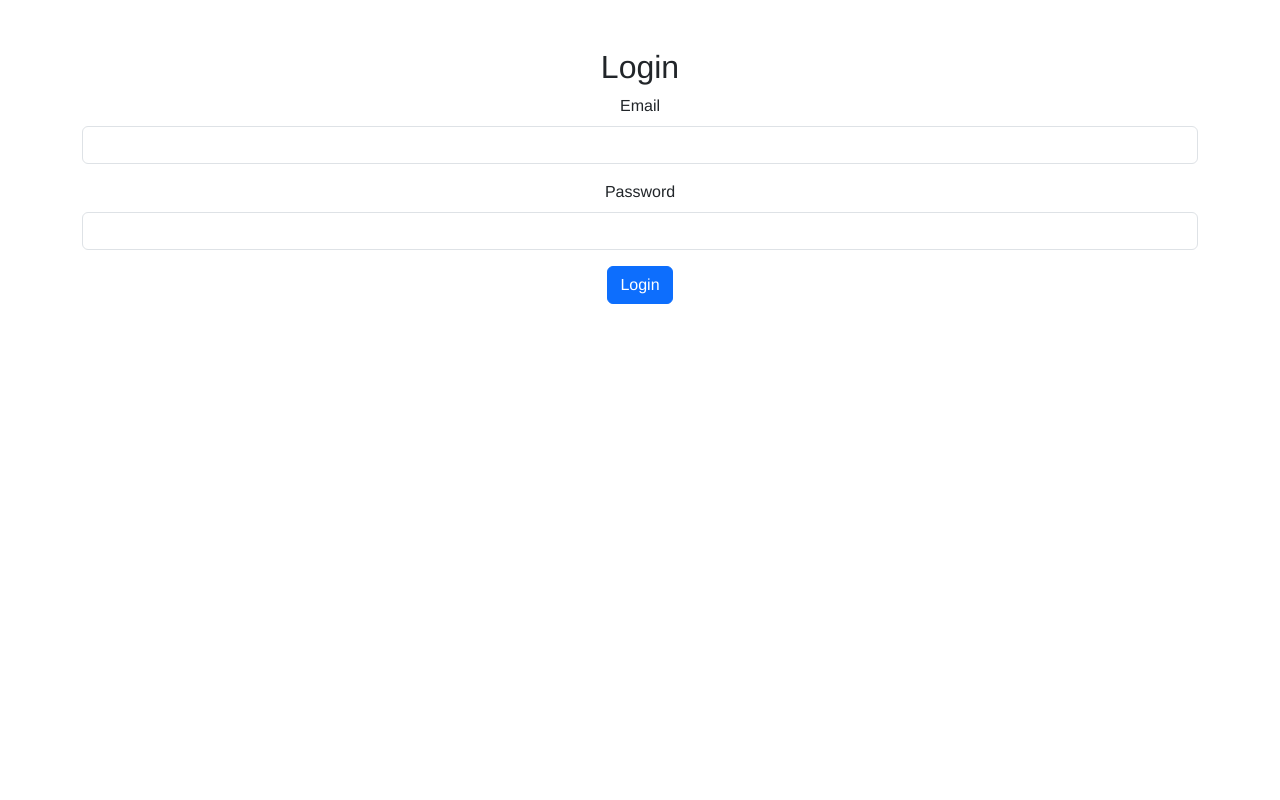
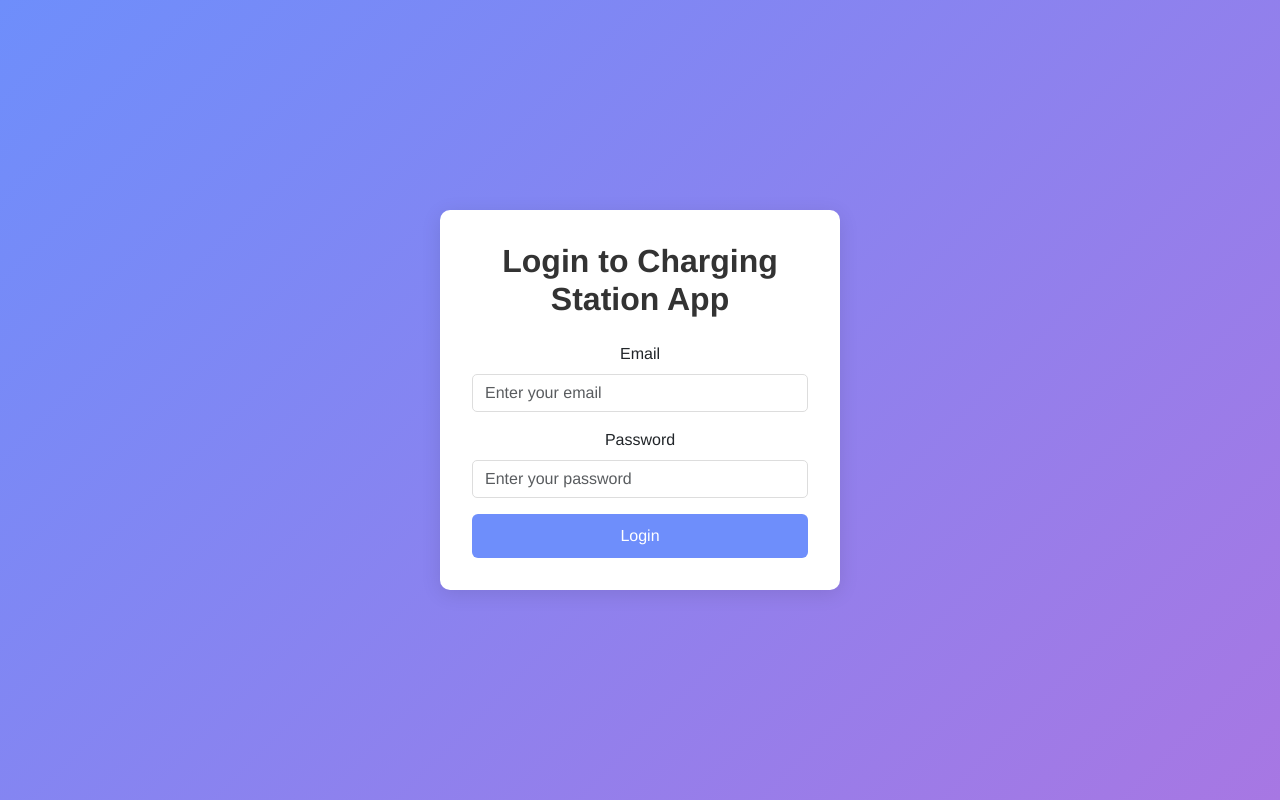
Before and after one commit to kivishdev/charging-station-app, a Vue app in the folder frontend/front/: page / in a window 1280 px wide. Built offline with nearby package versions, Linux system fonts and the light colour scheme.

Commit message:
Updated frontend files looks

```diff
--- a/frontend/front/src/views/ChargersView.vue
+++ b/frontend/front/src/views/ChargersView.vue
@@ -1,8 +1,19 @@
 <template>
-  <div class="container mt-5">
-    <h2>Charging Stations</h2>
-    <button class="btn btn-danger mb-3" @click="logout">Logout</button>
-    <table class="table table-bordered">
+  <div class="chargers-container">
+    <!-- Header -->
+    <header class="header-bar">
+      <h2>Charging Stations</h2>
+      <button class="btn btn-danger logout-btn" @click="logout">Logout</button>
+    </header>
+
+    <!-- Loading Spinner -->
+    <div v-if="loading" class="loading-spinner">
+      <div class="spinner"></div>
+      <p>Loading stations...</p>
+    </div>
+
+    <!-- Stations Table -->
+    <table v-else class="table table-bordered chargers-table">
       <thead>
         <tr>
           <th>Name</th>
@@ -34,6 +45,7 @@ export default {
   data() {
     return {
       stations: [],
+      loading: false,
     };
   },
   async created() {
@@ -45,6 +57,7 @@ export default {
   },
   methods: {
     async fetchStations() {
+      this.loading = true;
       try {
         const response = await axios.get('http://localhost:5000/api/stations', {
           headers: {
@@ -53,9 +66,11 @@ export default {
         });
         this.stations = response.data;
       } catch (error) {
-        console.error('Error fetching stations:', error); // Add this to use the error variable
+        console.error('Error fetching stations:', error);
         toast.error('Failed to fetch stations');
         this.$router.push('/');
+      } finally {
+        this.loading = false;
       }
     },
     logout() {
@@ -65,3 +80,90 @@ export default {
   },
 };
 </script>
+
+<style scoped>
+.chargers-container {
+  min-height: 100vh;
+  background: linear-gradient(135deg, #f5f7fa, #c3cfe2);
+  padding: 20px;
+}
+
+.header-bar {
+  display: flex;
+  justify-content: space-between;
+  align-items: center;
+  background: #6e8efb;
+  color: white;
+  padding: 15px 30px;
+  border-radius: 5px;
+  margin-bottom: 20px;
+  box-shadow: 0 2px 10px rgba(0, 0, 0, 0.1);
+}
+
+h2 {
+  margin: 0;
+  font-size: 1.5rem;
+  font-weight: 600;
+}
+
+.logout-btn {
+  background: #dc3545;
+  border: none;
+  padding: 8px 20px;
+  font-weight: 500;
+  transition: background 0.3s;
+}
+
+.logout-btn:hover {
+  background: #c82333;
+}
+
+.loading-spinner {
+  display: flex;
+  flex-direction: column;
+  align-items: center;
+  justify-content: center;
+  height: 50vh;
+  color: #333;
+}
+
+.spinner {
+  width: 40px;
+  height: 40px;
+  border: 4px solid #ddd;
+  border-top: 4px solid #6e8efb;
+  border-radius: 50%;
+  animation: spin 1s linear infinite;
+}
+
+@keyframes spin {
+  0% { transform: rotate(0deg); }
+  100% { transform: rotate(360deg); }
+}
+
+.chargers-table {
+  background: white;
+  border-radius: 5px;
+  box-shadow: 0 2px 10px rgba(0, 0, 0, 0.1);
+}
+
+.chargers-table th {
+  background: #f8f9fa;
+  color: #333;
+  font-weight: 600;
+}
+
+.chargers-table tbody tr:nth-child(even) {
+  background: #f9f9f9;
+}
+
+.chargers-table tbody tr:hover {
+  background: #e9ecef;
+  cursor: pointer;
+}
+
+.chargers-table td, .chargers-table th {
+  padding: 12px;
+  text-align: center;
+}
+</style>
--- a/frontend/front/src/views/LoginView.vue
+++ b/frontend/front/src/views/LoginView.vue
@@ -1,17 +1,19 @@
 <template>
-  <div class="container mt-5">
-    <h2>Login</h2>
+  <div class="login-container">
+    <div class="login-card">
+      <h2 class="text-center mb-4">Login to Charging Station App</h2>
       <form @submit.prevent="handleLogin">
         <div class="mb-3">
           <label for="email" class="form-label">Email</label>
-        <input v-model="email" type="email" class="form-control" id="email" required />
+          <input v-model="email" type="email" class="form-control" id="email" placeholder="Enter your email" required />
         </div>
         <div class="mb-3">
           <label for="password" class="form-label">Password</label>
-        <input v-model="password" type="password" class="form-control" id="password" required />
+          <input v-model="password" type="password" class="form-control" id="password" placeholder="Enter your password" required />
         </div>
-      <button type="submit" class="btn btn-primary">Login</button>
+        <button type="submit" class="btn btn-primary w-100 login-btn">Login</button>
       </form>
+    </div>
   </div>
 </template>
 
@@ -38,10 +40,58 @@ export default {
         toast.success('Login successful!');
         this.$router.push('/chargers');
       } catch (error) {
-        console.error('Login error:', error.response || error); // Add this
+        console.error('Login error:', error.response || error);
         toast.error(error.response?.data?.message || 'Login failed');
       }
     },
   },
 };
 </script>
+
+<style scoped>
+.login-container {
+  min-height: 100vh;
+  display: flex;
+  justify-content: center;
+  align-items: center;
+  background: linear-gradient(135deg, #6e8efb, #a777e3);
+  padding: 20px;
+}
+
+.login-card {
+  background: white;
+  padding: 2rem;
+  border-radius: 10px;
+  box-shadow: 0 4px 20px rgba(0, 0, 0, 0.1);
+  width: 100%;
+  max-width: 400px;
+}
+
+h2 {
+  color: #333;
+  font-weight: 600;
+}
+
+.form-control {
+  border-radius: 5px;
+  border: 1px solid #ddd;
+  transition: border-color 0.3s;
+}
+
+.form-control:focus {
+  border-color: #6e8efb;
+  box-shadow: 0 0 5px rgba(110, 142, 251, 0.3);
+}
+
+.login-btn {
+  background: #6e8efb;
+  border: none;
+  padding: 10px;
+  font-weight: 500;
+  transition: background 0.3s;
+}
+
+.login-btn:hover {
+  background: #5a75d9;
+}
+</style>
```
Also changed, not shown: 1 other file (tests, documents, lock files or other folders). Lines whose indentation alone changed are shown as unchanged.
